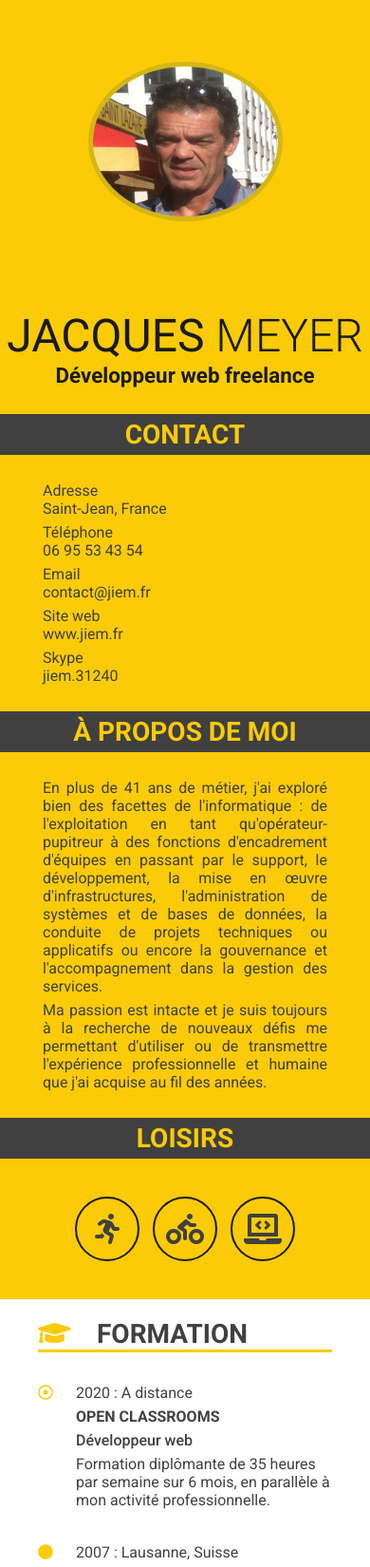
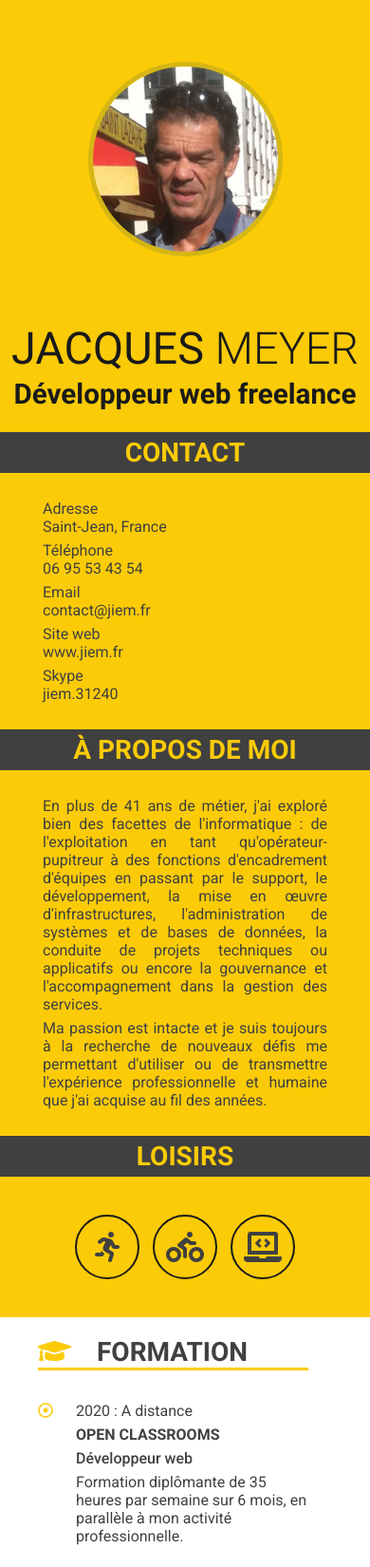
Before and after one commit to jiem31/cv, a plain HTML site: page index.html in a window 390 px wide. Shown: the top 1650 px of the page at 95% size. Drawn offline with Linux system fonts and the light colour scheme.

Commit message:
Reviewed media queries from scratch and fixed little issues in HTML contents : ready for final review

```diff
--- a/css/style.css
+++ b/css/style.css
@@ -156,13 +156,20 @@ article {
 article i {
     margin-right: 20px;
 }
-section {
+.education-details, .experience-details {
     display: grid;
-    grid-template-columns: 2fr 3fr;
+    grid-template-columns: 5fr 7fr;
     grid-template-areas:
         "left right";
-    grid-column-gap: 10px;
+    grid-column-gap: 30px;
     margin: 30px 0;
+}
+.recommandations-details {
+    display: grid;
+    grid-template-columns: 6fr 6fr;
+    grid-template-areas:
+        "left right";
+    grid-column-gap: 30px;
 }
 .left {
     grid-area: left;
@@ -176,13 +183,6 @@ section {
 }
 .subtitle {
     font-weight: 500;
-}
-#recommandations section {
-    display: grid;
-    grid-template-columns: 1fr 1fr;
-    grid-template-areas:
-        "left right";
-    grid-column-gap: 10px;
 }
 .manager {
     text-transform: uppercase;
@@ -199,36 +199,35 @@ section {
     xl | 1200px |    +px | Large screens, TV etc...
 */
 
+@media screen and (max-width: 1199px) {
+    .education-details, .experience-details {
+        display: grid;
+        grid-template-columns: 5fr 7fr;
+        grid-template-areas:
+            "left right";
+    }
+}
 @media screen and (max-width: 991px) {
     #page {
         display: grid;
-        grid-template-columns: 2fr 3fr;
+        grid-template-columns: 5fr 7fr;
         grid-template-areas:
-                "picture header"
-                "aside main";
+            "picture header"
+            "aside main";
+        grid-column-gap: 65px;
     }
-    section {
-        display: grid;
-        grid-template-columns: 1fr;
-        grid-template-areas:
-            "left"
-            "right";
-        grid-column-gap: 20px;
+    .education-details, .experience-details, .recommandations-details {
+        display: flex;
+        flex-direction: column;
     }
-    .right p, ul {
-        margin-left: 40px;
+    .education-details .right, .experience-details .right {
+        margin-left : 40px;
     }
 }
-
 @media screen and (max-width: 767px) {
     #page {
-        display: grid;
-        grid-template-columns: 1fr;
-        grid-template-areas:
-                "picture"
-                "header"
-                "aside"
-                "main";
+        display: flex;
+        flex-direction: column;
     }
     #photo {
         width: 50%;
@@ -236,70 +235,26 @@ section {
     }
     header {
         background-color: #FBCB07;
-    }
-    h1 {
-        margin-top: 10px;
         text-align: center;
     }
-    #firstname {
+   h1 {
+        margin-top: 10px;
+   }
+   #firstname, #lastname{
         color: #1A1A1A;
+        font-size: 75%;
     }
     h2 {
-        text-align: center;
-        padding-bottom: 25px;
+        color: #1A1A1A;
+        margin-bottom: 20px;
     }
     main {
         margin-left: 40px;
-        margin-right: 40px;
     }
-    section {
-        display: grid;
-        grid-template-columns: 2fr 3fr;
-        grid-template-areas:
-            "left right";
-        grid-column-gap: 10px;
+    .recommandations-details {
+        margin-left:40px;
+    }
+    .recommandations-details .left,.recommandations-details .right {
+        margin-bottom:40px;
     }
 }
-
-@media screen and (max-width: 575px) {
-    #page {
-        display: grid;
-        grid-template-columns: 1fr;
-        grid-template-areas:
-                "picture"
-                "header"
-                "aside"
-                "main";
-    }
-    #photo {
-        width: 50%;
-        height: 50%;
-    }
-    header {
-        background-color: #FBCB07;
-    }
-    h1 {
-        margin-top: 10px;
-        font-size: 3rem;
-        text-align: center;
-    }
-    #firstname {
-        color: #1A1A1A;
-    }
-    h2 {
-        font-size: 1.4rem;
-        text-align: center;
-        padding-bottom: 25px;
-    }
-    main {
-        margin-left: 40px;
-        margin-right: 40px;
-    }
-    section {
-        display: grid;
-        grid-template-columns: 1fr;
-        grid-template-areas:
-            "left"
-            "right";
-    }
-}
--- a/index.html
+++ b/index.html
@@ -28,7 +28,7 @@
                         MEYER
                     </span>
                 </h1>
-                <h2>
+                <h2 id="position">
                     Développeur web freelance
                 </h2>
                 <div id="hr-small">
@@ -100,7 +100,7 @@
                     </h3>
                     <div class="hr-large">
                     </div>
-                    <section>
+                    <section class="education-details">
                         <div class="left">
                             <p>
                                 <i class="far fa-dot-circle"></i>
@@ -119,7 +119,7 @@
                             </p>
                         </div>
                     </section>
-                    <section>
+                    <section class="education-details">
                         <div class="left">
                             <p>
                                 <i class="icon-p fas fa-circle"></i>
@@ -138,7 +138,7 @@
                             </p>
                         </div>
                     </section>
-                    <section>
+                    <section class="education-details">
                         <div class="left">
                             <p>
                                 <i class="icon-p fas fa-circle"></i>
@@ -157,7 +157,7 @@
                             </p>
                         </div>
                     </section>
-                    <section>
+                    <section class="education-details">
                         <div class="left">
                             <p>
                                 <i class="icon-p fas fa-circle"></i>
@@ -194,11 +194,11 @@
                     </h3>
                     <div class="hr-large">
                     </div>
-                    <section>
+                    <section class="experience-details">
                         <div class="left">
                             <p>
                                 <i class="far fa-dot-circle"></i>
-                                2012 - Poste actuel : St-Orens de Gameville
+                                Depuis 2012 : St-Orens de Gameville
                             </p>
                         </div>
                         <div class="right">
@@ -216,11 +216,11 @@
                             </p>
                         </div>
                     </section>
-                    <section>
+                    <section class="experience-details">
                         <div class="left">
                             <p>
                                 <i class="fas fa-circle"></i>
-                                2009 - 2011 : Lausanne, Suisse
+                                2009-2011 : Lausanne, Suisse
                             </p>
                         </div>
                         <div class="right">
@@ -238,11 +238,11 @@
                             </p>
                         </div>
                     </section>
-                    <section>
+                    <section class="experience-details">
                         <div class="left">
                             <p>
                                 <i class="fas fa-circle"></i>
-                                2002 - 2009 : Vevey et Lausanne, Suisse
+                                2002-2009 : Vevey et Lausanne, Suisse
                             </p>
                         </div>
                         <div class="right">
@@ -263,11 +263,11 @@
                             </p>
                         </div>
                     </section>
-                    <section>
+                    <section class="experience-details">
                         <div class="left">
                             <p>
                                 <i class="fas fa-circle"></i>
-                                1998 - 2002 : La Chaux-de-Fonds, Suisse
+                                1998-2002 : La Chaux-de-Fonds, Suisse
                             </p>
                         </div>
                         <div class="right">
@@ -294,7 +294,7 @@
                     </h3>
                     <div class="hr-large">
                     </div>
-                    <section>
+                    <section class="recommandations-details">
                         <div class="left">
                            <p>
                                 <span class="manager">
@@ -304,7 +304,8 @@
                                 <small>
                                     Téléphone : +41 32 835 4412
                                 </small><br />
-                               <small>Email :
+                                <small>
+                                    Email :
                                     <a href="mailto://esinot&#64;pensees-consulting.ch" target="_blank">
                                         esinot&#64;pensees-consulting.ch
                                     </a>
@@ -321,7 +322,8 @@
                                     Téléphone : 06 67 28 10 309
                                 </small>
                                <br />
-                               <small>Email :
+                               <small>
+                                   Email :
                                     <a href="mailto://ebordaries&#64;richard.fr" target="_blank">
                                         ebordaries&#64;richard.fr
                                     </a>
```
Lines whose indentation alone changed are shown as unchanged.
